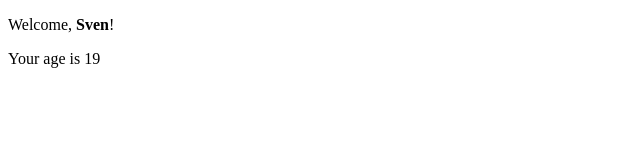
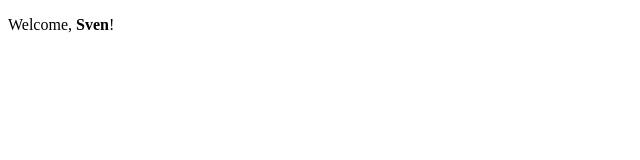
Before and after one commit to svenLrn/react, a React (Vite) app in the folder my-app/: page / in a window 1280 px wide. Shown: the top 160 px of the page, without its empty margins (0-640 px from the left). Built offline with nearby package versions, Linux system fonts and the light colour scheme.

Commit message:
ex 23 is done

```diff
--- a/my-app/src/App.jsx
+++ b/my-app/src/App.jsx
@@ -4,7 +4,7 @@ import { Welcome } from "./Welcome";
 export function App(){
     return(
         <div>
-            <Welcome name = {<strong>Sven</strong>} age = '19'/>
+            <Welcome name = {<strong>Sven</strong>} age = '66'/>
         </div>
     )
 }
--- a/my-app/src/Welcome.jsx
+++ b/my-app/src/Welcome.jsx
@@ -3,7 +3,7 @@ export const Welcome = ({name, age}) =>{
     return (
     <>
         <p>Welcome, {name}!</p>
-        {age >= 18 && <Age age = {age}/>}
+        {age >= 18 && age<=65 && <Age age = {age}/>}
     </>
     )
 }
```
